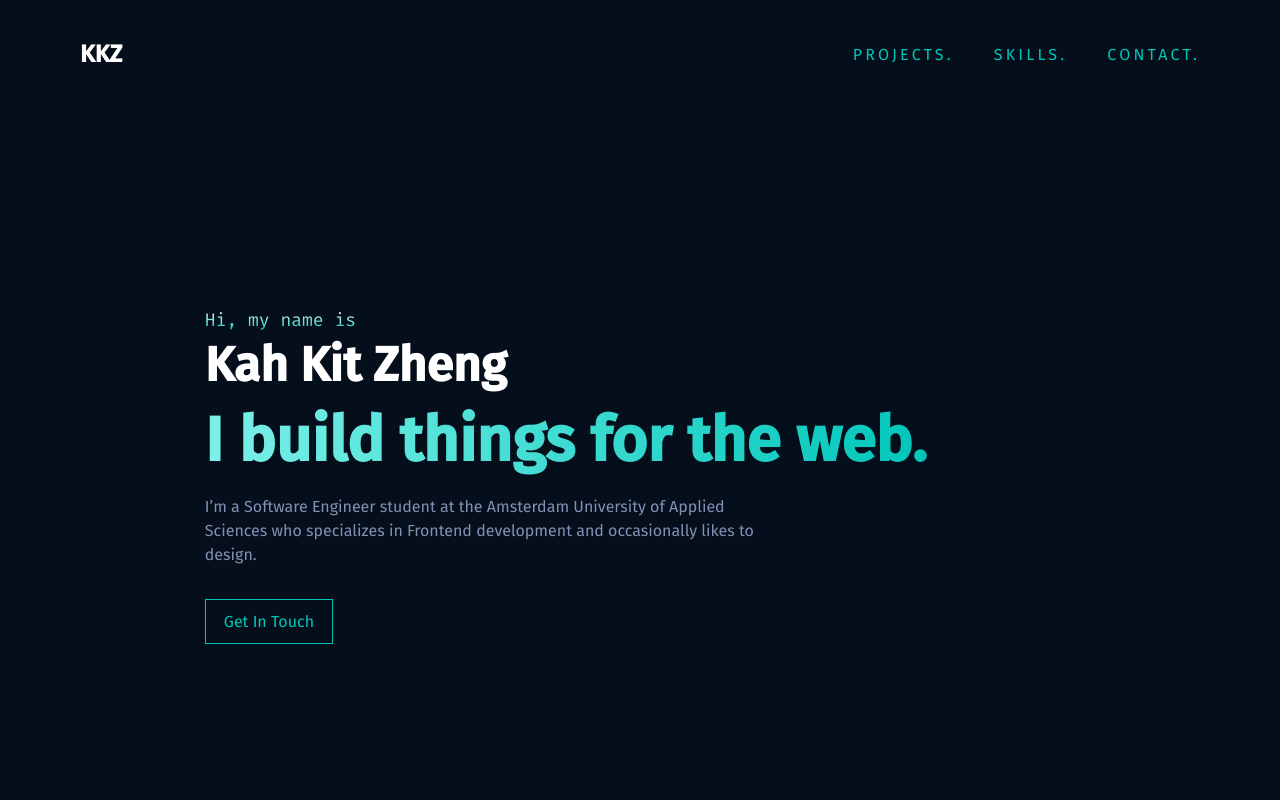
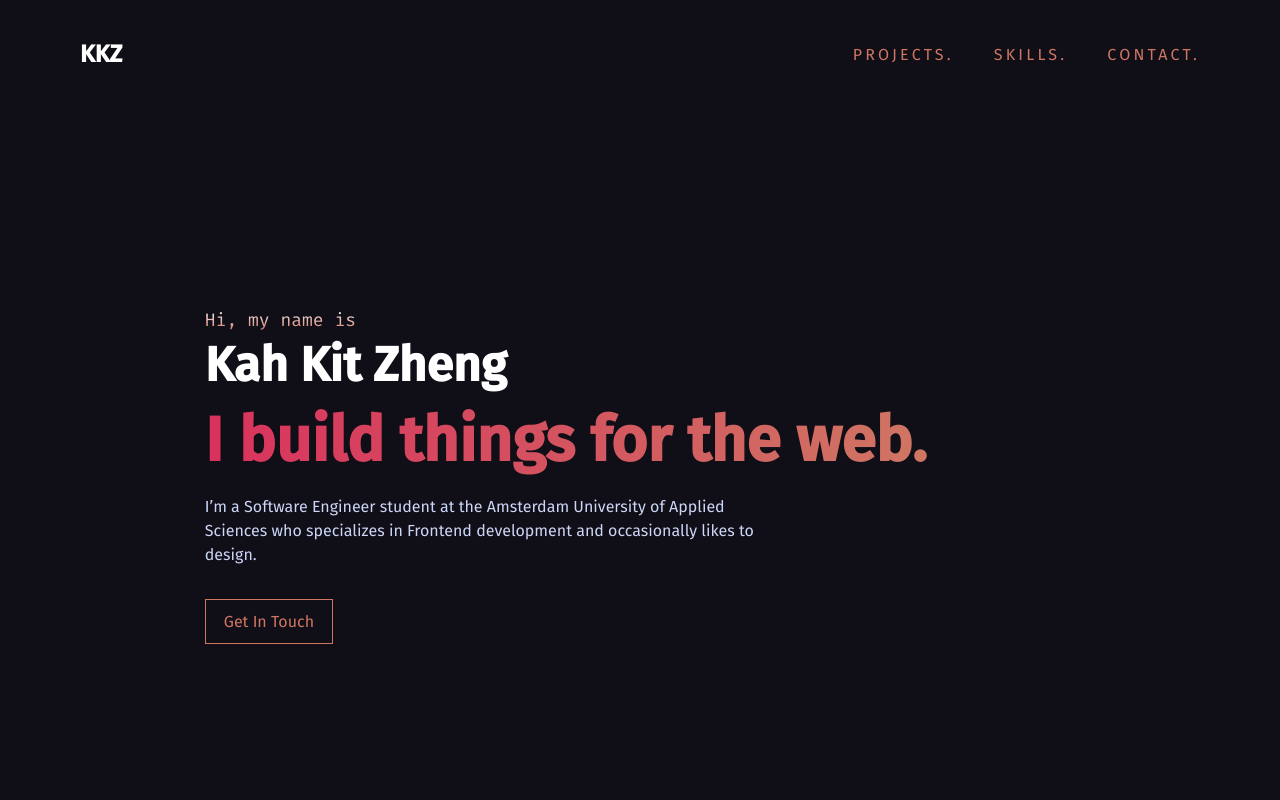
Before and after one commit to KahKitZheng/Portfolio, a React (Create React App) app: page / in a window 1280 px wide. Shown: the top 800 px of the page. Built offline with nearby package versions, Linux system fonts and the light colour scheme.

Commit message:
Feature: Applied dark red theme

```diff
--- a/src/styles/base/_variables.scss
+++ b/src/styles/base/_variables.scss
@@ -1,29 +1,28 @@
 // Background Colors
-$background: #050e1b;
-$background-card: #102135;
+$background: #100e17;
+$background-card: #1b1826;
+$background-menu: #ffe8e8;
 
 // Text Colors
-$primary-color: #00c6ba;
-$secondary-color: #7cf0e9;
-$tertiary-color: #0decb5;
+$primary-color: #cf7663;
+$secondary-color: #d9325d;
+$tertiary-color: #ec8872;
 
 $title-color: #fff;
-$subtitle-color: #ccd6f6;
-$text-color: #8390b5;
+$subtitle-color: #f2ecff;
+$text-color: #ccd6f6;
 
-$background-text-stroke: #212932;
+$background-text-stroke: rgba(204, 214, 245, 0.1);
 $section-title: #fff;
 $menu-item: #050e1b;
 
 // Font
 $font-family: "Fira Sans", sans-serif;
 $font-size: 16px;
-$title: 1em;
-$background-title: 1em;
 
 // Scrollbar
-$scrollbar-background: #010407;
-$scrollbar-foreground: #0f2641;
+$scrollbar-background: #030305;
+$scrollbar-foreground: #884637;
 
 // Break points
 $sm: 640px;
```
